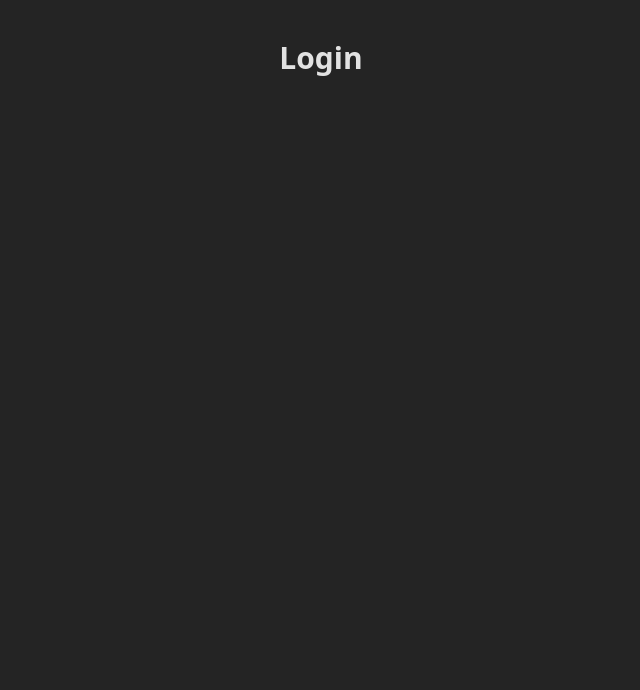
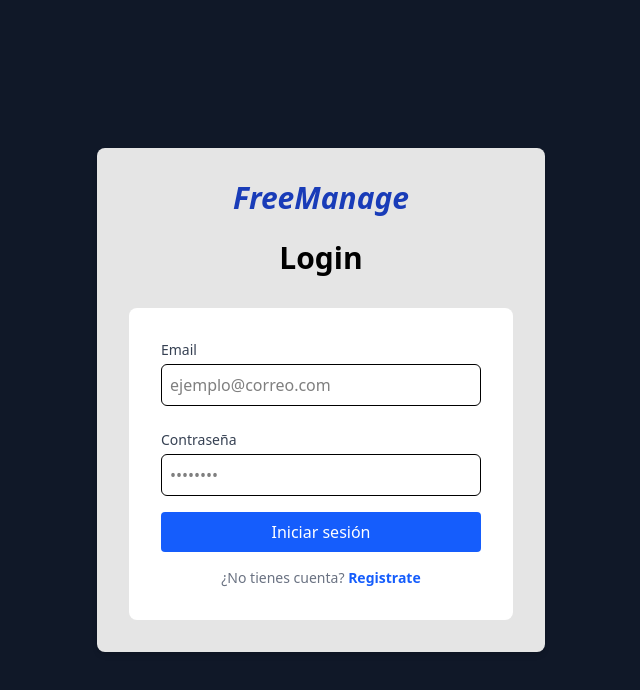
Before and after one commit to RamosGonzalo/CRM-Freelancer, a React (Vite) app in the folder client/: page /login in a window 1280 px wide. Shown: the top 690 px of the page, without its empty margins (319-959 px from the left). Built offline with nearby package versions, Linux system fonts and the light colour scheme.

Commit message:
`Added login form functionality and routing protection`

```diff
--- a/client/src/index.css
+++ b/client/src/index.css
@@ -4,7 +4,4 @@
   font-family: system-ui, Avenir, Helvetica, Arial, sans-serif;
   line-height: 1.5;
   font-weight: 400;
-
-  color: rgba(255, 255, 255, 0.87);
-  background-color: #242424;
 }
--- /dev/null
+++ b/client/src/layout/AuthLayout.tsx
@@ -0,0 +1,18 @@
+import { Outlet } from "react-router-dom";
+
+const AuthLayout = () => {
+    return (
+        <main className="bg-gray-900 min-h-screen flex items-center justify-center px-4">
+            <div className="bg-neutral-200 max-w-md w-full shadow-md rounded-lg p-8">
+                <h1 className="text-3xl italic font-bold text-center text-blue-800 mb-6">
+                    FreeManage
+                </h1>
+
+                {/* Aqui se va a renderizar la pagina hija login, registro, panel */}
+                <Outlet />
+            </div>
+        </main>
+    )
+}
+
+export default AuthLayout
--- a/client/src/pages/Login.tsx
+++ b/client/src/pages/Login.tsx
@@ -1,9 +1,98 @@
+import { useState } from "react";
 
 const Login = () => {
+    const [email, setEmail] = useState("");
+    const [password, setPassword] = useState("");
+    const [error, setError] = useState("");
+
+    const handleSubmit = (e: React.FormEvent) => {
+        e.preventDefault();
+
+        if (email.trim() === "" || password.trim() === "")
+        {
+            setError("Todos los campos son obligatorios.")
+            return
+        }
+
+        setError("")
+        console.log("Iniciar sesión con:", { email, password });
+
+        // Llamada a la API con fetch o axios
+    }
+
     return (
-        <div>
-            <h1 className="text-center text-3xl font-bold mt-10">Login</h1>
-        </div>
+        <section>
+            <h1 className="text-center text-3xl font-bold mt-5">Login</h1>
+
+            <form
+                onSubmit={handleSubmit}
+                className="max-w-md mx-auto p-8 mt-8 bg-white rounded-lg"
+            >
+                {/* Mensaje de error */}
+                {error && (
+                <div className="bg-red-100 text-red-700 text-sm p-2 rounded mb-4 text-center font-medium">
+                    {error}
+                </div>
+                )}
+
+                {/* Email */}
+                <div>
+                <label
+                    htmlFor="email"
+                    className="block text-sm font-medium text-gray-700"
+                >
+                    Email
+                </label>
+                <input
+                    id="email"
+                    type="email"
+                    autoComplete="email"
+                    placeholder="ejemplo@correo.com"
+                    className="w-full mt-1 p-2 border rounded-md focus:outline-none focus:ring-2 focus:ring-blue-500"
+                    value={email}
+                    onChange={(e) => setEmail(e.target.value)}
+                />
+                </div>
+
+                {/* Contraseña */}
+                <div>
+                <label
+                    htmlFor="password"
+                    className="block text-sm font-medium text-gray-700 pt-6"
+                >
+                    Contraseña
+                </label>
+                <input
+                    id="password"
+                    type="password"
+                    autoComplete="current-password"
+                    placeholder="••••••••"
+                    className="w-full mt-1 p-2 border rounded-md focus:outline-none focus:ring-2 focus:ring-blue-500"
+                    value={password}
+                    onChange={(e) => setPassword(e.target.value)}
+                />
+                </div>
+
+                <div>
+                <button
+                    type="submit"
+                    className="w-full bg-blue-600 text-white py-2 my-4 rounded hover:bg-blue-700 transition-colors cursor-pointer"
+                >
+                    Iniciar sesión
+                </button>
+                </div>
+
+                <p className="text-sm text-center text-gray-500">
+                ¿No tienes cuenta?{" "}
+                <a
+                    href="/registro"
+                    className="text-blue-600 font-semibold hover:text-blue-800 transition-all"
+                >
+                    Registrate
+                </a>
+                </p>
+            </form>
+        </section>
     )
 }
 
--- a/client/src/routes/AppRouter.tsx
+++ b/client/src/routes/AppRouter.tsx
@@ -2,18 +2,22 @@ import { BrowserRouter, Routes, Route, Navigate } from "react-router-dom";
 import Login from "../pages/Login"
 import Registro from "../pages/Registro"
 import Panel from "../pages/Panel"
+import AuthLayout from "../layout/AuthLayout";
 
 const AppRouter = () => {
     return (
         <BrowserRouter>
             <Routes>
-                <Route path="/login" element={<Login />} />
-                <Route path="/registro" element={<Registro />} />
+                {/* Rutas publicas */}
+                <Route element={<AuthLayout />}>
+                    <Route path="/login" element={<Login />} />
+                    <Route path="/registro" element={<Registro />} />
+                </Route>
 
                 {/* Ruta protegida */}
                 <Route path="/panel" element={<Panel />} />
 
-                {/* Redirecciona a /login por defecto */}
+                {/* Ruta por defecto */}
                 <Route path="*" element={<Navigate to="/login" />} />
             </Routes>
         </BrowserRouter>
```
